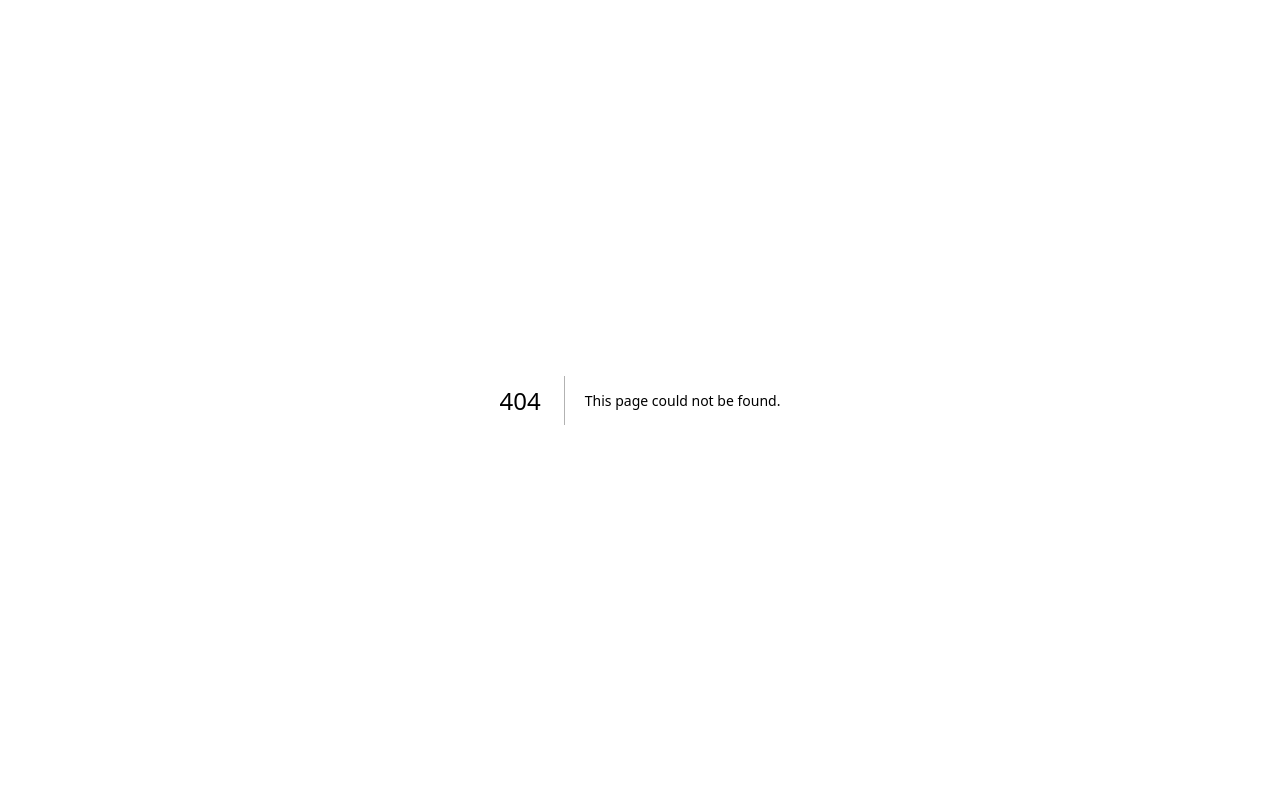
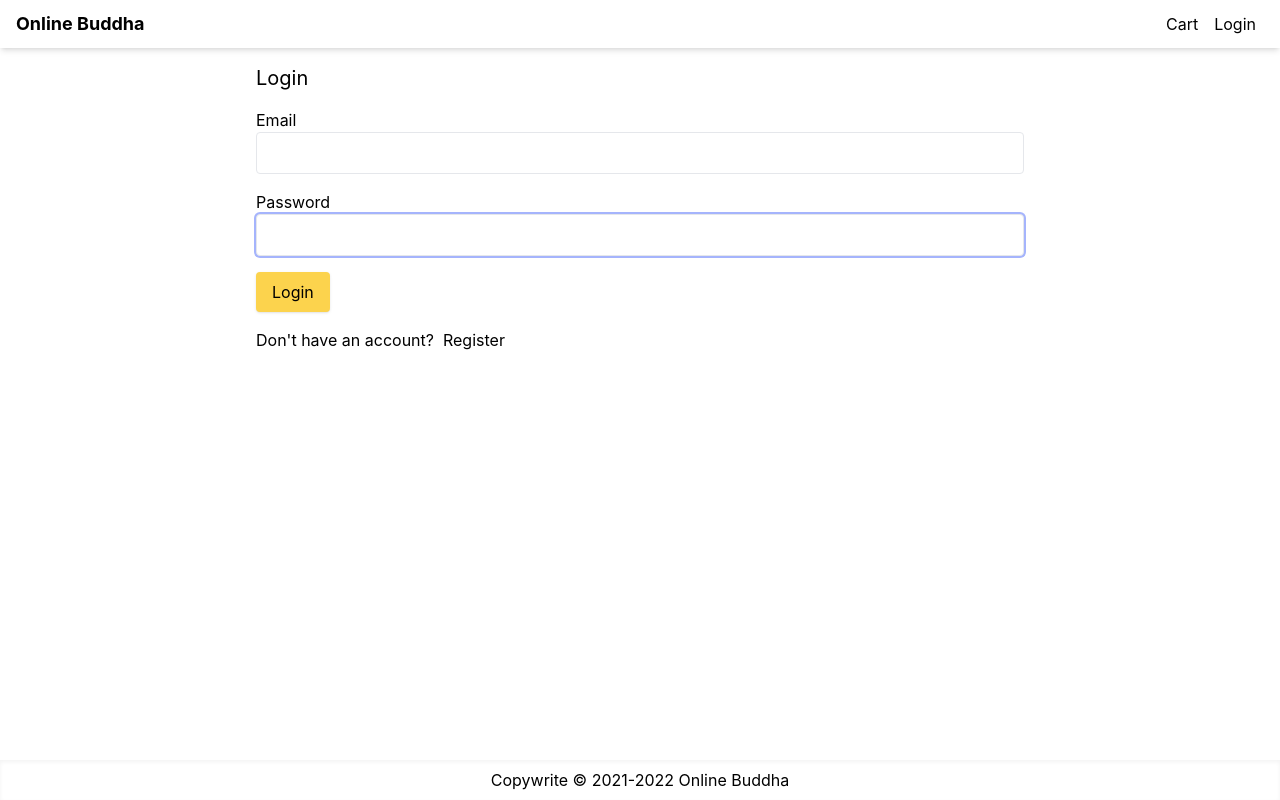
Before and after one commit to gliu22/next-tailwind-online-buddha, a Next.js app: page /login in a window 1280 px wide. Before the commit this address had no page. Built offline with nearby package versions, Linux system fonts and the light colour scheme.

Commit message:
login form and validation

```diff
--- a/package.json
+++ b/package.json
@@ -16,7 +16,8 @@
     "js-cookie": "^3.0.1",
     "next": "13.0.5",
     "react": "18.2.0",
-    "react-dom": "18.2.0"
+    "react-dom": "18.2.0",
+    "react-hook-form": "^7.40.0"
   },
   "devDependencies": {
     "@types/react": "^18.0.26",
--- a/pages/cart.js
+++ b/pages/cart.js
@@ -109,7 +109,7 @@
               <li>
                 <button
                   className="primary-button w-full"
-                  onClick={() => router.push('/shipping')}
+                  onClick={() => router.push('login?redirect=/shipping')}
                   type="button"
                 >
                   Check Out
--- /dev/null
+++ b/pages/login.js
@@ -0,0 +1,72 @@
+import React from 'react';
+import Layout from '../components/Layout';
+import Link from 'next/link';
+import { useForm } from 'react-hook-form';
+
+export default function loginScreen() {
+  const {
+    handleSubmit,
+    register,
+    formState: { errors },
+  } = useForm();
+
+  const submitHandle = ({ email, password }) => {};
+
+  return (
+    <Layout title="Login">
+      <form
+        className="mx-auto max-w-screen-md"
+        onSubmit={handleSubmit(submitHandle)}
+      >
+        <h1 className="mb-4 text-xl">Login</h1>
+        <div className="mb-4">
+          <label htmlFor="email">Email</label>
+          <input
+            type="email"
+            {...register('email', {
+              required: 'Please enter your email',
+              pattern: {
+                value: /^[A-Z0-9._%+-]+@[A-Z0-9.-]+\.[A-Z]{2,}$/i,
+                message: 'Invalid email address',
+              },
+            })}
+            className="w-full"
+            id="email"
+            autoFocus
+          />
+          {errors.email && (
+            <p className="text-red-500">{errors.email.message}</p>
+          )}
+        </div>
+        <div className="mb-4">
+          <label htmlFor="password">Password</label>
+          <input
+            type="password"
+            {...register('password', {
+              required: 'Please enter your password',
+              minLength: {
+                value: 6,
+                message: 'Password must have at least 6 characters',
+              },
+            })}
+            className="w-full"
+            id="password"
+            autoFocus
+          />
+          {errors.password && (
+            <p className="text-red-500">{errors.password.message}</p>
+          )}
+        </div>
+        <div className="mb-4">
+          <button type="submit" className="primary-button">
+            Login
+          </button>
+        </div>
+        <div className="mb-4">
+          Don&apos;t have an account? &nbsp;
+          <Link href="/register">Register</Link>
+        </div>
+      </form>
+    </Layout>
+  );
+}
--- a/styles/globals.css
+++ b/styles/globals.css
@@ -27,6 +27,12 @@
   @apply rounded bg-amber-300 py-2 px-4 shadow outline-none hover:bg-amber-400 active:bg-amber-500;
 }
 
+input,
+select,
+textarea {
+  @apply rounded border p-2 outline-none ring-indigo-300 focus:ring-2;
+}
+
 @media (prefers-color-scheme: dark) {
   html {
     color-scheme: dark;
```
Also changed, not shown: 1 other file (tests, documents, lock files or other folders).
